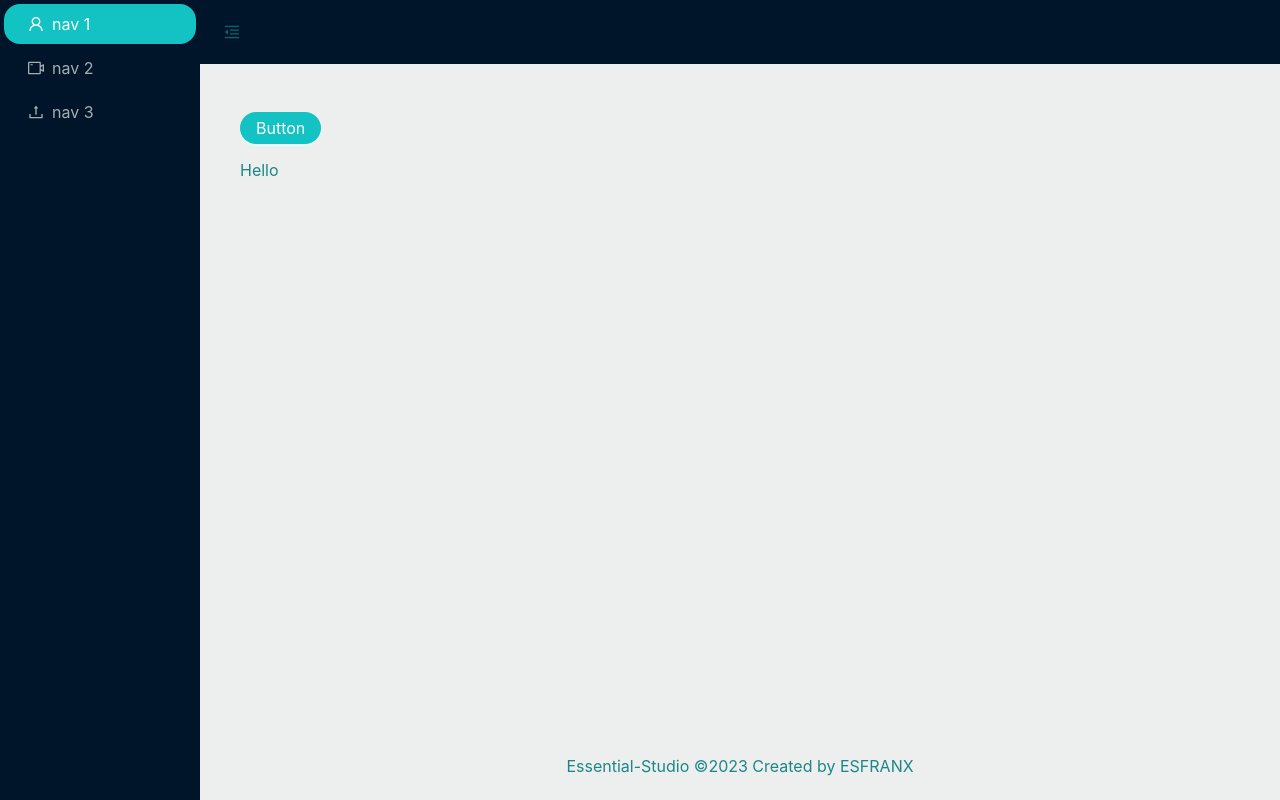
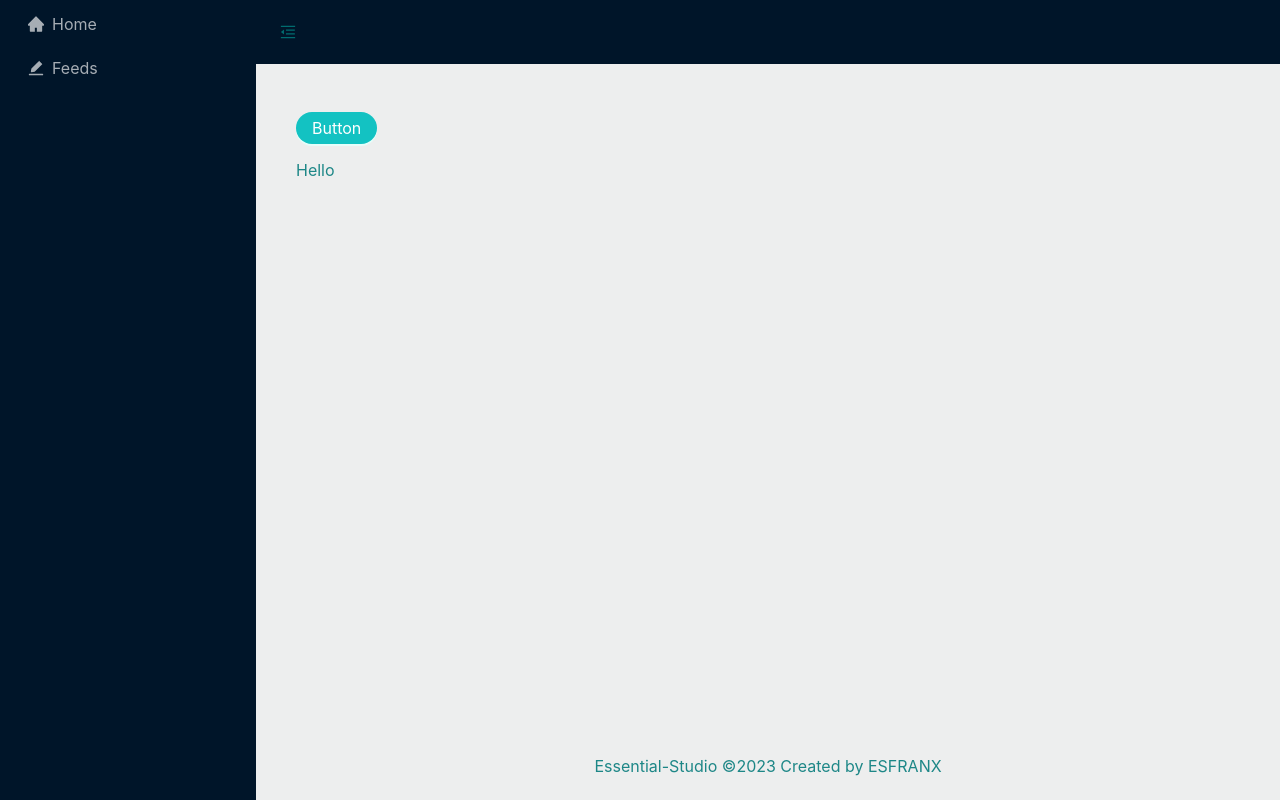
Before and after one commit to dazcalifornia/Blsnky-class, a Next.js app: page / in a window 1280 px wide. Built offline with nearby package versions, Linux system fonts and the light colour scheme.

Commit message:
navbar can used w

```diff
--- a/app/feed/page.tsx
+++ b/app/feed/page.tsx
@@ -1,5 +1,7 @@
 // feed/page.tsx
 import React from "react";
+import { useRouter } from "next/router";
+
 const FeedPage = () => {
   return <h1>Feed Page</h1>;
 };
--- a/app/layout.tsx
+++ b/app/layout.tsx
@@ -1,4 +1,8 @@
-import type { Metadata } from "next";
+"use client";
+
+//import type { Metadata } from "next";
+
+import React, { useState } from "react";
 import { Kanit } from "next/font/google";
 
 import "./globals.css";
@@ -13,21 +17,113 @@ import StyledComponentsRegistry from "../lib/AntdRegistry";
 import { ConfigProvider } from "antd";
 import theme from "./theme/themeConfig";
 
-export const metadata: Metadata = {
-  title: "Blnksy-class",
-  description: "Created by franx <3",
-};
+//import class
+import {
+  MenuFoldOutlined,
+  MenuUnfoldOutlined,
+  HomeFilled,
+  EditFilled,
+} from "@ant-design/icons";
+
+import { useRouter } from "next/navigation";
+
+import { Button, Layout, Menu, MenuProps } from "antd";
+
+const { Header, Sider, Content, Footer } = Layout;
+
+type MenuItem = Required<MenuProps>["items"][number];
+
+function getItem(
+  label: React.ReactNode,
+  key: React.Key,
+  icon?: React.ReactNode,
+  children?: MenuItem[],
+  type?: "group"
+): MenuItem {
+  return {
+    key,
+    icon,
+    children,
+    label,
+    type,
+  } as MenuItem;
+}
+
+const items: MenuProps["items"] = [
+  getItem("Home", "/", <HomeFilled />),
+  getItem("Feeds", "/feed", <EditFilled />),
+];
+
+//export const metadata: Metadata = {
+//  title: "Blnksy-class",
+//  description: "Created by franx <3",
+//};
 
 export default function RootLayout({
   children,
 }: {
   children: React.ReactNode;
 }) {
+  const [collapsed, setCollapsed] = useState(false);
+  const router = useRouter();
+  const onClick: MenuProps["onClick"] = (e) => {
+    router.push(`${e.keyPath[0]}`);
+    console.log("click ", e);
+  };
+
   return (
     <html lang="en">
       <body className={kanit.className}>
         <StyledComponentsRegistry>
-          <ConfigProvider theme={theme}>{children}</ConfigProvider>
+          <ConfigProvider theme={theme}>
+            <Layout style={{ minHeight: "100vh" }}>
+              <Sider
+                trigger={null}
+                collapsible
+                collapsed={collapsed}
+                width="256"
+              >
+                <div style={{ width: "auto" }}>
+                  <div className="logo" />
+
+                  <Menu
+                    theme="dark"
+                    mode="inline"
+                    defaultSelectedKeys={["1"]}
+                    items={items}
+                    onClick={onClick}
+                  />
+                </div>
+              </Sider>
+              <Layout>
+                <Header style={{ padding: 0 }}>
+                  <Button
+                    type="text"
+                    icon={
+                      collapsed ? <MenuUnfoldOutlined /> : <MenuFoldOutlined />
+                    }
+                    onClick={() => setCollapsed(!collapsed)}
+                    style={{
+                      fontSize: "16px",
+                      width: 64,
+                      height: 64,
+                    }}
+                  />
+                </Header>
+                <Content
+                  style={{
+                    margin: "24px 16px 0",
+                    padding: 24,
+                  }}
+                >
+                  {children}
+                </Content>
+                <Footer style={{ textAlign: "center" }}>
+                  Essential-Studio ©2023 Created by ESFRANX
+                </Footer>
+              </Layout>
+            </Layout>
+          </ConfigProvider>
         </StyledComponentsRegistry>
       </body>
     </html>
--- a/app/page.tsx
+++ b/app/page.tsx
@@ -1,11 +1,13 @@
 import React from "react";
 import { Button } from "antd";
 import Applayout from "@/lib/components/app";
+import { useRouter } from "next/router";
+
 export default function Home() {
   return (
-    <Applayout>
+    <div>
       <Button type="primary">Button</Button>
       <p>Hello</p>
-    </Applayout>
+    </div>
   );
 }
--- a/lib/components/app.tsx
+++ b/lib/components/app.tsx
@@ -6,44 +6,65 @@ import {
   UploadOutlined,
   UserOutlined,
   VideoCameraOutlined,
+  AppstoreOutlined,
+  MailOutlined,
+  SettingOutlined,
+  HomeFilled,
+  EditFilled,
 } from "@ant-design/icons";
 
-import { Button, Layout, Menu, theme } from "antd";
+import Home from "@/app/page";
+import FeedPage from "@/app/feed/page";
+
+import { Button, Layout, Menu, MenuProps } from "antd";
 
 const { Header, Sider, Content, Footer } = Layout;
 
+type MenuItem = Required<MenuProps>["items"][number];
+
+function getItem(
+  label: React.ReactNode,
+  key: React.Key,
+  icon?: React.ReactNode,
+  children?: MenuItem[],
+  type?: "group"
+): MenuItem {
+  return {
+    key,
+    icon,
+    children,
+    label,
+    type,
+  } as MenuItem;
+}
+
+const items: MenuProps["items"] = [
+  getItem("Home", "/", <HomeFilled />),
+  getItem("Feeds", "/feed", <EditFilled />),
+];
+
 const Applayout = ({ children }: any) => {
   const [collapsed, setCollapsed] = useState(false);
-  const {
-    token: { colorBgContainer },
-  } = theme.useToken();
+  const [selectedMenu, setSelectedMenu] = useState();
+  const onClick: MenuProps["onClick"] = (e) => {
+    setSelectedMenu(e.keyPath);
+    console.log("click ", e);
+  };
 
   return (
     <Layout style={{ minHeight: "100vh" }}>
-      <Sider trigger={null} collapsible collapsed={collapsed}>
+      <Sider trigger={null} collapsible collapsed={collapsed} width="256">
+        <div style={{ width: "auto" }}>
           <div className="logo" />
+
           <Menu
             theme="dark"
             mode="inline"
             defaultSelectedKeys={["1"]}
-          items={[
-            {
-              key: "1",
-              icon: <UserOutlined />,
-              label: "nav 1",
-            },
-            {
-              key: "2",
-              icon: <VideoCameraOutlined />,
-              label: "nav 2",
-            },
-            {
-              key: "3",
-              icon: <UploadOutlined />,
-              label: "nav 3",
-            },
-          ]}
+            items={items}
+            onClick={onClick}
           />
+        </div>
       </Sider>
       <Layout>
         <Header style={{ padding: 0 }}>
@@ -64,7 +85,8 @@ const Applayout = ({ children }: any) => {
             padding: 24,
           }}
         >
-          {children}
+          {selectedMenu === "/" && <Home />}
+          {selectedMenu === "/feed" && <FeedPage />}
         </Content>
         <Footer style={{ textAlign: "center" }}>
           Essential-Studio ©2023 Created by ESFRANX
--- a/package.json
+++ b/package.json
@@ -10,6 +10,7 @@
   },
   "dependencies": {
     "@ant-design/happy-work-theme": "^1.0.0",
+    "@ant-design/icons": "^5.2.6",
     "antd": "^5.11.1",
     "lodash": "^4.17.21",
     "next": "^14.0.1",
```
Also changed, not shown: 1 other file (tests, documents, lock files or other folders). Lines whose indentation alone changed are shown as unchanged.
